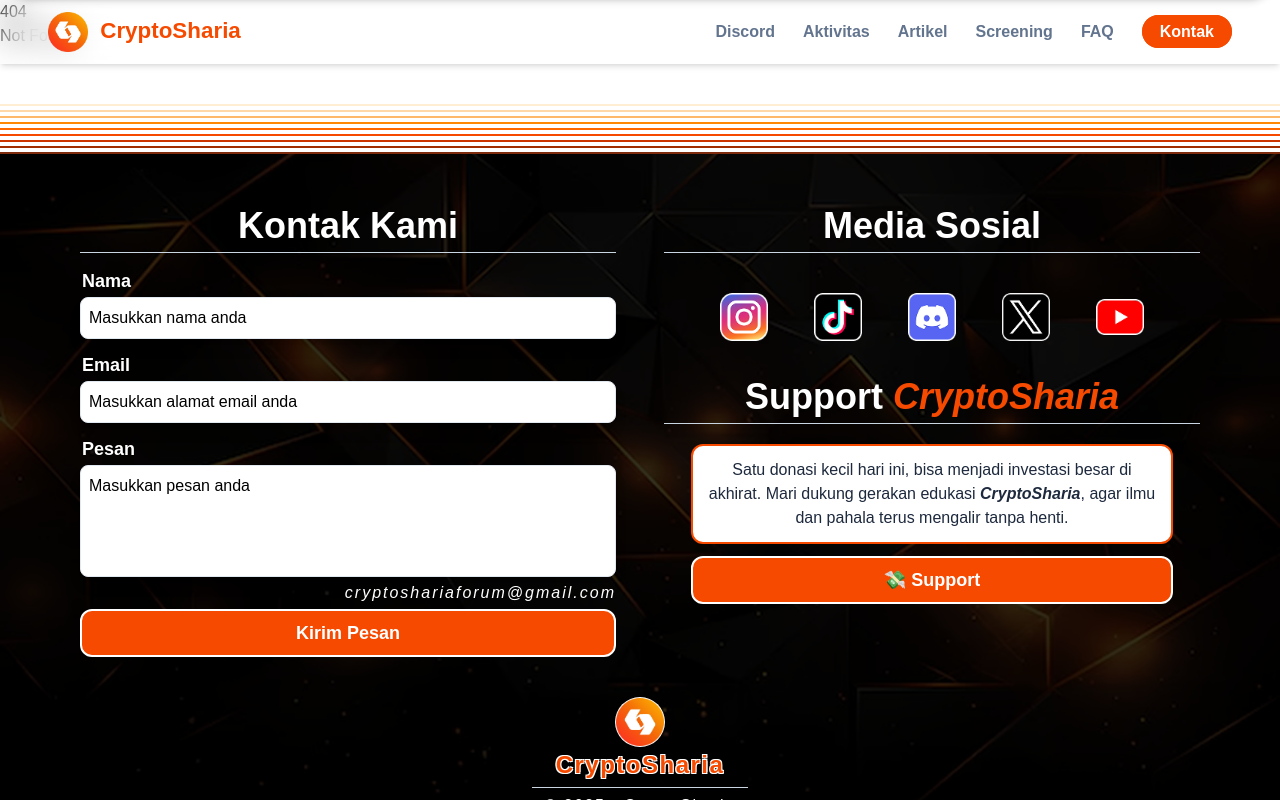
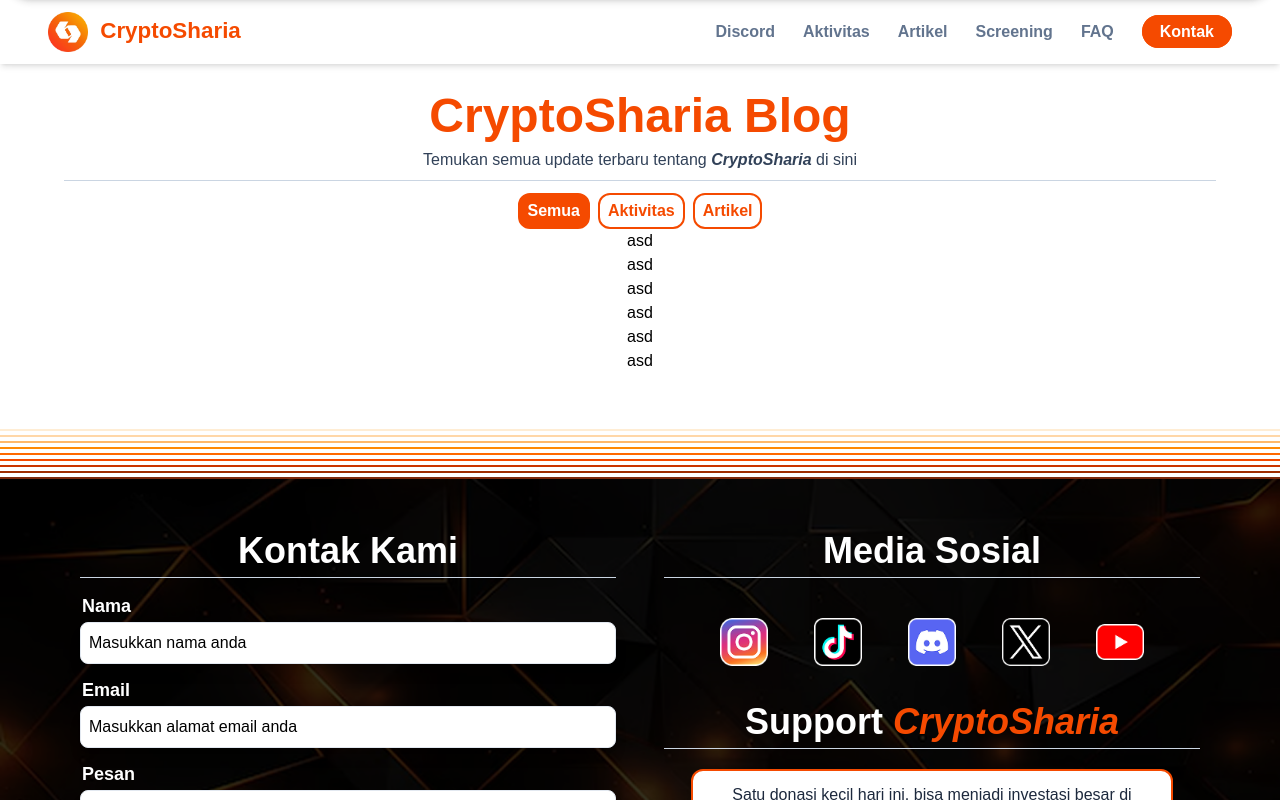
Before and after one commit to cryptosharia/crypto-sharia-web, a SvelteKit app: page /blog in a window 1280 px wide. Before the commit this address had no page. Shown: the top 800 px of the page. Built offline with nearby package versions, Linux system fonts and the light colour scheme.

Commit message:
Create Blog layout

```diff
--- /dev/null
+++ b/src/components/Chip.svelte
@@ -0,0 +1,20 @@
+<script lang="ts">
+  let {
+    isSelected = false,
+    text,
+    onPress
+  }: { isSelected?: boolean; text: string; onPress?: (text: string) => void } = $props();
+</script>
+
+<button
+  class="rounded-xl border-2 border-orange-600 px-2 py-1 font-semibold text-orange-600 {!isSelected &&
+    'hover:bg-orange-600/60'}"
+  class:bg-orange-600={isSelected}
+  class:text-white={isSelected}
+  class:hover:cursor-pointer={!isSelected}
+  class:hover:border-white={!isSelected}
+  class:hover:text-white={!isSelected}
+  onclick={() => onPress?.(text)}
+>
+  {text}
+</button>
--- /dev/null
+++ b/src/routes/blog/+layout.svelte
@@ -0,0 +1,33 @@
+<script lang="ts">
+  import Chip from '../../components/Chip.svelte';
+  import Divider from '../../components/Divider.svelte';
+
+  let { children } = $props();
+
+  const categories = ['Semua', 'Aktivitas', 'Artikel'];
+
+  let selectedCategory = $state('Semua');
+</script>
+
+<svelte:head>
+  <title>Blog - CryptoSharia</title>
+</svelte:head>
+
+<section class="nav-space mx-auto w-full max-w-[90rem] text-center">
+  <span class="block h-23 w-full"></span>
+  <h1 class="text-5xl text-orange-600"><b>CryptoSharia Blog</b></h1>
+  <p class="my-2 text-slate-700">
+    Temukan semua update terbaru tentang <i><b>CryptoSharia</b></i> di sini
+  </p>
+  <Divider />
+  <div class="mt-3 flex flex-row items-center justify-center gap-x-2">
+    {#each categories as category}
+      <Chip
+        isSelected={category === selectedCategory}
+        text={category}
+        onPress={(text) => (selectedCategory = text)}
+      />
+    {/each}
+  </div>
+  {@render children?.()}
+</section>
--- /dev/null
+++ b/src/routes/blog/+page.svelte
@@ -0,0 +1,6 @@
+<h1>asd</h1>
+<h1>asd</h1>
+<h1>asd</h1>
+<h1>asd</h1>
+<h1>asd</h1>
+<h1>asd</h1>
--- /dev/null
+++ b/src/routes/blog/aktivitas/+page.svelte
@@ -0,0 +1,6 @@
+<h1>aktivitas</h1>
+<h1>aktivitas</h1>
+<h1>aktivitas</h1>
+<h1>aktivitas</h1>
+<h1>aktivitas</h1>
+<h1>aktivitas</h1>
```
